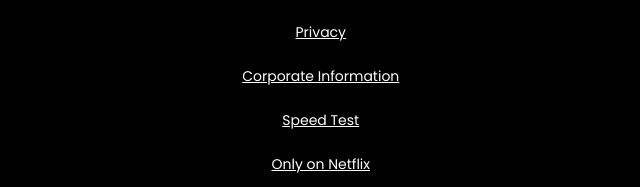
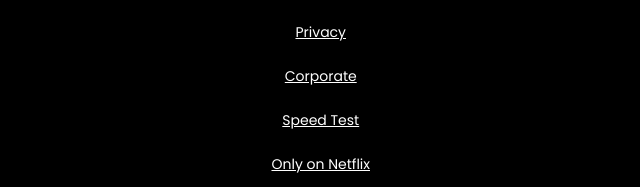
Before and after one commit to iamharshvsingh/netflixclone, a plain HTML site: page index.html in a window 1280 px wide. Shown: the part 2961-3148 px from the top of the page, 25-665 px from the left. Drawn offline with Linux system fonts and the light colour scheme; a web font is replaced by a local one.

Commit message:
Update index.html

```diff
--- a/index.html
+++ b/index.html
@@ -166,7 +166,7 @@
             </div>
             <div class="footer-item">
                 <a href="faq">Privacy</a>
-                <a href="faq">Corporate Information</a>
+                <a href="faq">Corporate</a>
                 <a href="faq">Speed Test</a>
                 <a href="faq">Only on Netflix</a>
             </div>
```
